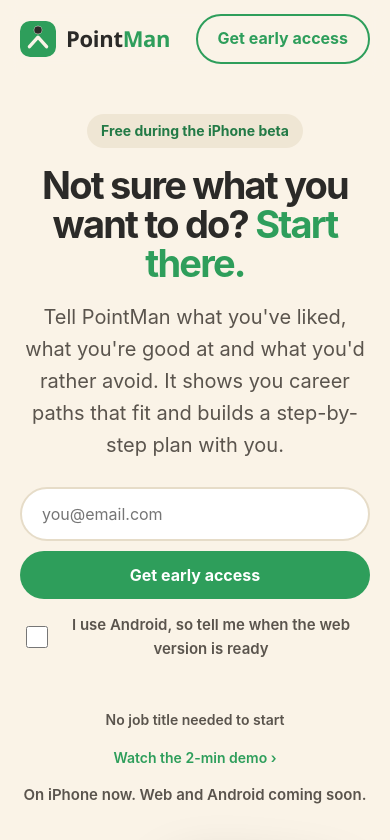
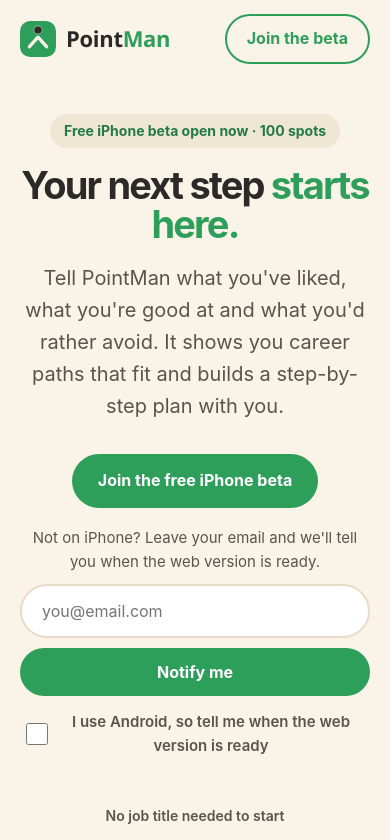
Before and after one commit to croth2468-glitch/pointman-site, a plain HTML site: page index.html in a window 390 px wide. Shown: the top 840 px of the page. Drawn offline with Linux system fonts and the light colour scheme.

Commit message:
Open the iPhone beta on the site and use the new headline
Headline is now 'Your next step starts here.' Adds 'Join the free iPhone beta'
buttons linking to the public TestFlight link, keeps the email form for
people not on iPhone, and updates the FAQ and closing section.

Co-Authored-By: Claude Opus 5.5 <noreply@anthropic.com>
Claude-Session: https://claude.ai/code/session_015nYFBHpr2mCHnyijSpSNGC

```diff
--- a/index.html
+++ b/index.html
@@ -8,7 +8,7 @@
 <link rel="apple-touch-icon" href="logo.svg">
 <meta name="theme-color" content="#2E9E5B">
 <meta property="og:type" content="website">
-<meta property="og:title" content="PointMan: not sure what you want to do? Start there.">
+<meta property="og:title" content="PointMan: your next step starts here.">
 <meta property="og:description" content="Tell PointMan what you've liked, what you're good at and what you'd rather avoid. It shows you career paths that fit and a step-by-step plan to get there.">
 <meta property="og:url" content="https://pointman-coaching.com/">
 <meta property="og:image" content="https://pointman-coaching.com/pointman-demo-v4-poster.jpg">
@@ -29,6 +29,7 @@
   .btn{display:inline-block;background:var(--green);color:#fff;text-decoration:none;font-weight:700;padding:14px 26px;border-radius:999px;border:0;font-size:16px;cursor:pointer;transition:transform .15s,background .15s;font-family:inherit}
   .btn:hover{background:var(--green-d);transform:translateY(-2px)}
   .btn:disabled{opacity:.7;transform:none}
+  .btn.beta{margin:6px 0 4px}.or{color:var(--muted);font-size:15px;margin:14px 0 10px}
   .btn.ghost{background:transparent;color:var(--green);border:2px solid var(--green);padding:10px 20px}
   .hero{display:grid;grid-template-columns:1.1fr .9fr;gap:40px;align-items:center;padding:56px 0 48px}
   @media(max-width:860px){.hero{grid-template-columns:1fr;text-align:center;padding-top:36px}.hero .sub{margin-inline:auto}.hero form{justify-content:center;margin-inline:auto}.hero .small{justify-content:center}}
@@ -146,23 +147,25 @@
 <div class="banner" id="banner" hidden></div>
 <header class="top"><div class="wrap"><nav>
   <div class="logo"><img src="logo.svg" alt="" width="36" height="36"><b style="font-weight:inherit">Point<span>Man</span></b></div>
-  <div class="links"><a class="l" href="#how">How it works</a><a class="l" href="#why">Why PointMan</a><a class="l" href="#faq">FAQ</a><a class="btn ghost" href="#join">Get early access</a></div>
+  <div class="links"><a class="l" href="#how">How it works</a><a class="l" href="#why">Why PointMan</a><a class="l" href="#faq">FAQ</a><a class="btn ghost" href="https://testflight.apple.com/join/UYXFVtMg">Join the beta</a></div>
 </nav></div></header>
 
 <div class="wrap">
   <div class="hero">
     <div>
-      <div class="pill">Free during the iPhone beta</div>
-      <h1>Not sure what you want to do? <em>Start there.</em></h1>
+      <div class="pill">Free iPhone beta open now · 100 spots</div>
+      <h1>Your next step <em>starts here.</em></h1>
       <p class="sub">Tell PointMan what you've liked, what you're good at and what you'd rather avoid. It shows you career paths that fit and builds a step-by-step plan with you.</p>
+      <a class="btn beta" href="https://testflight.apple.com/join/UYXFVtMg">Join the free iPhone beta</a>
+      <p class="or">Not on iPhone? Leave your email and we'll tell you when the web version is ready.</p>
       <form class="signup waitlist">
         <input type="email" name="email" placeholder="you@email.com" required aria-label="Email address">
-        <button class="btn" type="submit">Get early access</button>
+        <button class="btn" type="submit">Notify me</button>
         <label class="android"><input type="checkbox" name="android"> I use Android, so tell me when the web version is ready</label>
       </form>
       <div class="form-msg" role="status" aria-live="polite"></div>
       <div class="small"><span>No job title needed to start</span><a href="#demo">Watch the 2-min demo ›</a></div>
-      <div class="soon">On iPhone now. Web and Android coming soon.</div>
+      <div class="soon">On iPhone now through TestFlight. Web and Android coming soon.</div>
     </div>
     <div class="hero-phones" aria-hidden="true">
       <div class="phone p1"><img src="shot-home.png" alt=""></div>
@@ -306,22 +309,24 @@
     <details><summary>Who is PointMan for?</summary><p>Anyone figuring out what's next: people choosing what to study, looking for a first job, or ready for a change.</p></details>
     <details><summary>Does it remember me?</summary><p>Yes. PointMan keeps your profile and conversation history so advice builds on what you've already shared.</p></details>
     <details><summary>What is a guide?</summary><p>A short adaptive question session that turns into a personal plan with concrete steps. You can make a new one any time.</p></details>
-    <details><summary>When can I try it?</summary><p>PointMan is in a small beta on iPhone right now. Join the waitlist and we'll send you an invite as we open more spots.</p></details>
-    <details><summary>Is there an Android or web version?</summary><p>Not yet. PointMan is on iPhone first, and a web version that works on Android phones and computers is coming soon. Join the waitlist and check "I use Android" and we'll email you when it's ready instead of sending an iPhone invite.</p></details>
+    <details><summary>When can I try it?</summary><p>Right now, on iPhone. The free beta has 100 spots: <a href="https://testflight.apple.com/join/UYXFVtMg">join it on TestFlight</a>. If it's full, join the waitlist and we'll let you know when more spots open.</p></details>
+    <details><summary>Is there an Android or web version?</summary><p>Not yet. PointMan is on iPhone first, and a web version that works on Android phones and computers is coming soon. Leave your email, check "I use Android", and we'll email you when it's ready.</p></details>
     <details><summary>How much does it cost?</summary><p>It's free during the beta.</p></details>
     <details><summary>What happens to my information?</summary><p>Your profile and chats are used only to give you better career advice. We don't sell your data, and you can delete your account from inside the app.</p></details>
   </section>
 
   <div class="cta" id="join">
     <h2>Be first to try PointMan.</h2>
-    <p>We're inviting people to the iPhone beta in small groups. Leave your email and we'll send you an invite. Web and Android are coming soon.</p>
+    <p>The free iPhone beta is open now, with 100 spots.</p>
+    <a class="btn beta" href="https://testflight.apple.com/join/UYXFVtMg">Join the free iPhone beta</a>
+    <p class="or">Not on iPhone, or the beta is full? Leave your email and we'll let you know when there's room or the web version is ready.</p>
     <form class="signup waitlist">
       <input type="email" name="email" placeholder="you@email.com" required aria-label="Email address">
       <button class="btn" type="submit">Join the waitlist</button>
       <label class="android"><input type="checkbox" name="android"> I use Android, so tell me when the web version is ready</label>
     </form>
     <div class="form-msg" id="form-msg" role="status" aria-live="polite"></div>
-    <div class="note">No spam. Just your invite and launch news.</div>
+    <div class="note">No spam. Just launch news.</div>
   </div>
   <footer>© 2026 PointMan · <a href="privacy.html">Privacy</a> · <a href="terms.html">Terms</a> · <a href="privacy.html#contact">Contact</a></footer>
 </div>
```
